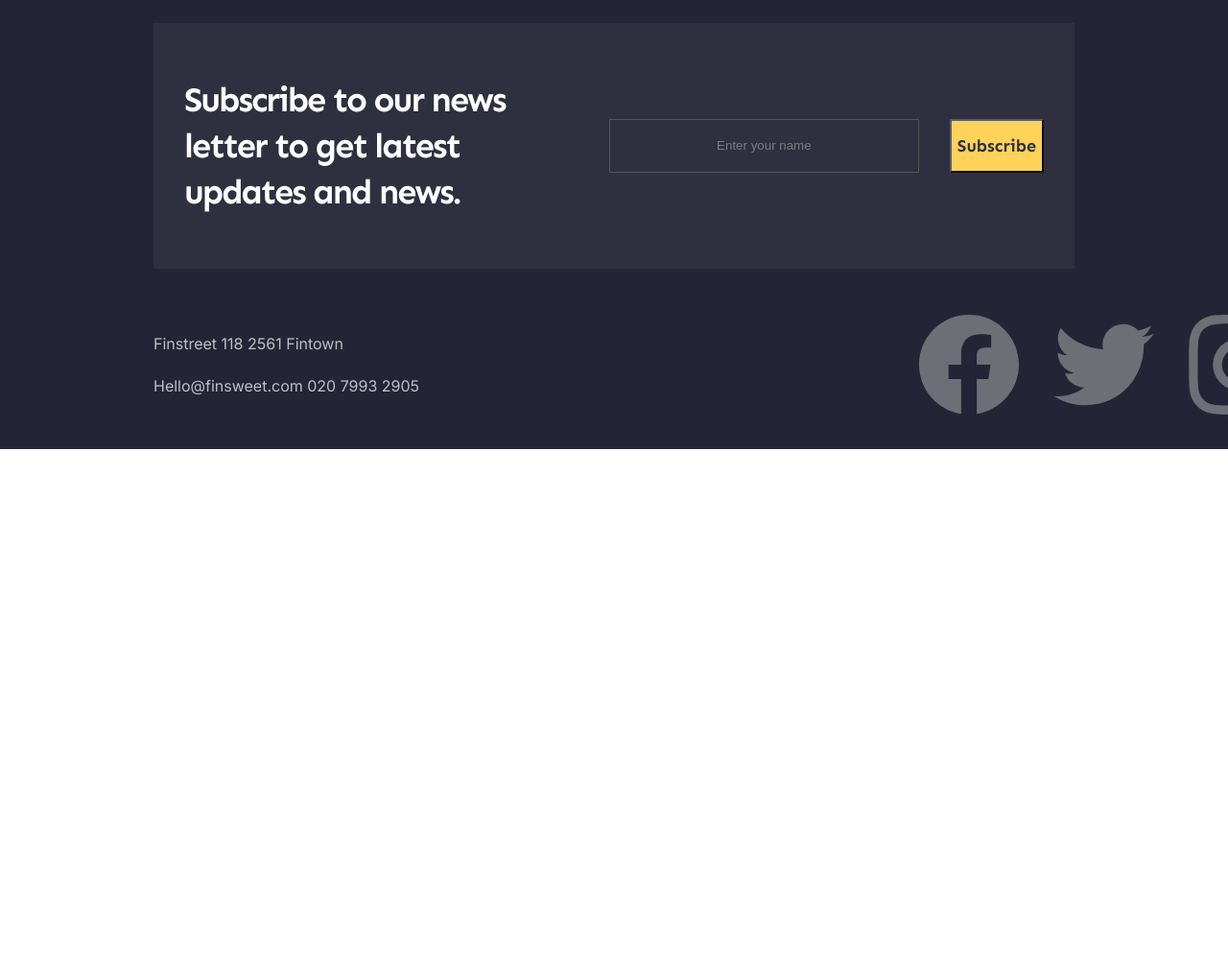
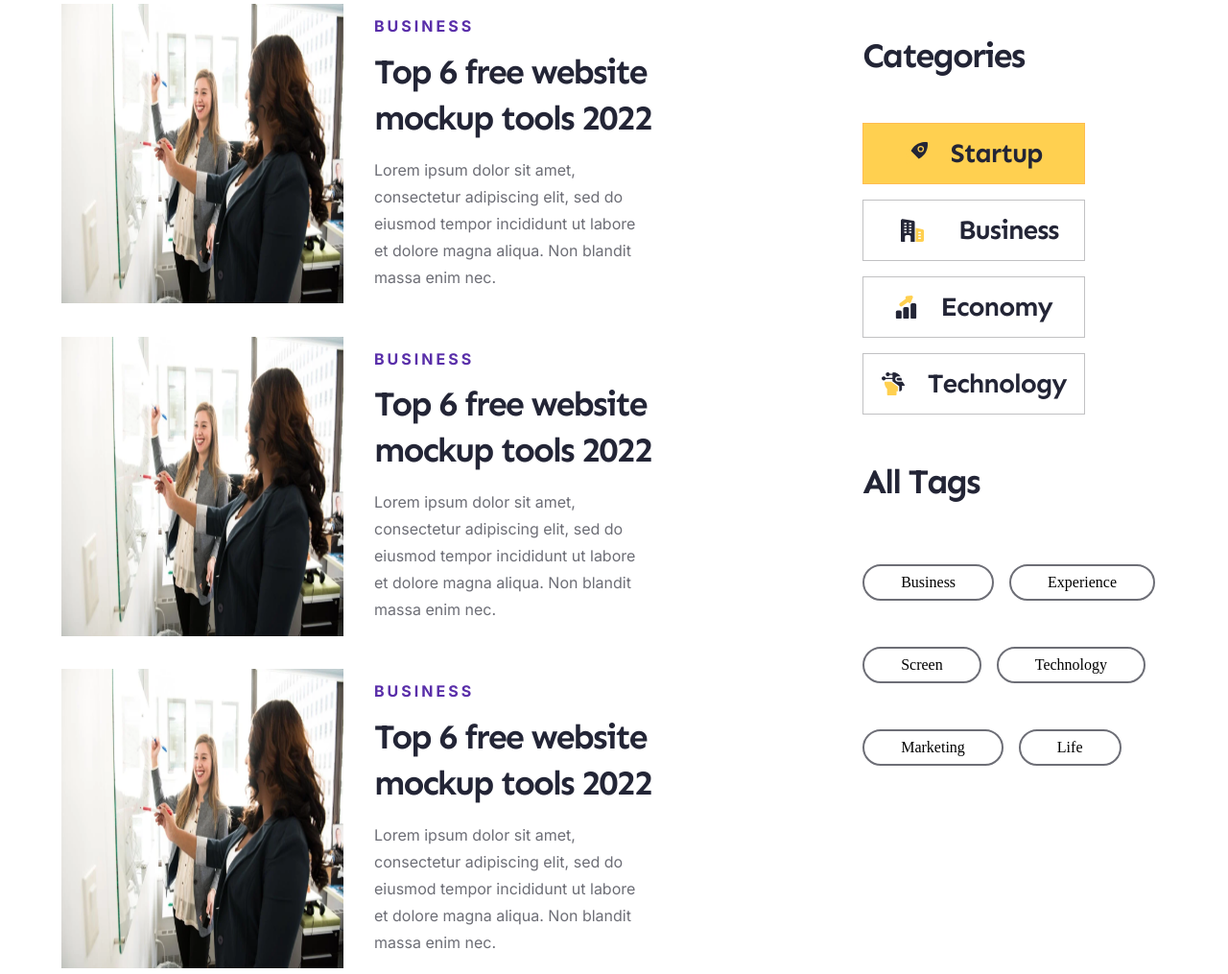
Before and after one commit to DialloMaria/Maquette-Figma, a plain HTML site: page category.html in a window 1280 px wide. Shown: the part 552-1567 px from the top of the page at 96% size. Before the commit the page ends 1020 px from the top, so only its background shows below. Drawn offline with Linux system fonts and the light colour scheme.

Commit message:
ajout de la section business-categories

```diff
--- a/category.css
+++ b/category.css
@@ -7,6 +7,7 @@ display: flex;
 flex-direction: column;
 justify-content: center;
 align-items: center;
+
 }
 .business h1 {
     width: 26.3125rem;
@@ -46,3 +47,125 @@ line-height: 1.25rem; /* 125% */
 letter-spacing: 0.1875rem;
 text-transform: uppercase;
 }
+.category {
+    width: 90%;
+    margin: 0 auto;
+    margin-top: 8rem;
+    display: grid;
+    grid-template-columns: 60% 28%;
+    gap: 9rem;
+    margin-bottom: 8rem;
+}
+.flex-business {
+    display: flex;
+    gap: 2rem;
+}
+.flex-category {
+    display: flex;
+    flex-direction: column;
+    gap:1rem;
+}
+.flex-business img {
+    width: 18.375rem;
+height: 19.5rem;;
+flex-shrink: 0;
+}
+.flex-business .txt h1 {
+    width: 11.39413rem;
+    color: var(--Purple, #592EA9);
+
+/* Cap 1 */
+font-family: Inter;
+font-size: 1rem;
+font-style: normal;
+font-weight: 600;
+line-height: 1.25rem; /* 125% */
+letter-spacing: 0.1875rem;
+text-transform: uppercase;
+}
+.flex-business .txt .title {
+    width: 25rem;
+    color: var(--Black, #232536);
+
+/* Heading H2 */
+font-family: Sen;
+font-size: 2.25rem;
+font-style: normal;
+font-weight: 700;
+line-height: 3rem; /* 133.333% */
+letter-spacing: -0.125rem;
+}
+.flex-business .txt p {
+    width: 18rem;
+    color: var(--Medium-grey, #6D6E76);
+
+/* Body 1 */
+font-family: Inter;
+font-size: 1rem;
+font-style: normal;
+font-weight: 400;
+line-height: 1.75rem; /* 175% */
+}
+.flex1 {
+    display: flex;
+    flex-direction: column;
+    gap: 2rem;
+}
+.flex-category h2 {
+    color: var(--Black, #232536);
+
+/* Heading H2 */
+font-family: Sen;
+font-size: 2.25rem;
+font-style: normal;
+font-weight: 700;
+line-height: 3rem; /* 133.333% */
+letter-spacing: -0.125rem;
+}
+.flex-category .grid-cat {
+    display: grid;
+    grid-template-columns: 14.5rem;
+    gap: 1rem;
+}
+.flex-category .grid-cat .cat1 {
+    width: 14.5rem;
+height: 4rem;
+flex-shrink: 0;
+border: #ffbc50 solid 1px;
+background: #FFD050;
+display: flex;
+justify-content: center;
+align-items: center;
+gap: 1.5rem;
+padding: 1rem;
+}
+.flex-category .grid-cat .cat1 h3 {
+    color: var(--Black, #232536);
+
+/* Heading H3 */
+font-family: Sen;
+font-size: 1.75rem;
+font-style: normal;
+font-weight: 700;
+line-height: 2.5rem; /* 142.857% */
+letter-spacing: -0.0625rem;
+}
+
+.flex-category .grid-cat .white {
+    border: 1.5px solid #C1C1C3;
+    background: var(--Light, #FFF);
+}
+.tags {
+    display: flex;
+    gap:1rem;
+    flex-wrap: wrap;
+}
+.tags p {
+    display: inline-flex;
+padding: 0.5rem 2.375rem;
+justify-content: center;
+align-items: center;
+gap: 0.625rem;
+border-radius: 1.75rem;
+border: 2px solid var(--Medium-grey, #6D6E76);
+}
--- a/category.html
+++ b/category.html
@@ -24,6 +24,74 @@
         <p>Lorem ipsum dolor sit amet, consectetur adipiscing elit, sed do eiusmod tempor incididunt ut labore.</p>
         <div class="bus-blog">Blog > Business</div>
     </section>
+<section class="category">
+    <div class="flex1">
+        <div class="flex-business">
+            <img src="img/blog1.png" alt="">
+            <div class="txt">
+                <h1>Business</h1>
+                <div class="title">Top 6 free website mockup tools 2022</div>
+                <p>Lorem ipsum dolor sit amet, consectetur adipiscing elit, sed do eiusmod tempor incididunt ut labore et dolore magna aliqua. Non blandit massa enim nec.</p>
+            </div>
+        </div>
+        <div class="flex-business">
+            <img src="img/blog1.png" alt="">
+            <div class="txt">
+                <h1>Business</h1>
+                <div class="title">Top 6 free website mockup tools 2022</div>
+                <p>Lorem ipsum dolor sit amet, consectetur adipiscing elit, sed do eiusmod tempor incididunt ut labore et dolore magna aliqua. Non blandit massa enim nec.</p>
+            </div>
+        </div>
+        <div class="flex-business">
+            <img src="img/blog1.png" alt="">
+            <div class="txt">
+                <h1>Business</h1>
+                <div class="title">Top 6 free website mockup tools 2022</div>
+                <p>Lorem ipsum dolor sit amet, consectetur adipiscing elit, sed do eiusmod tempor incididunt ut labore et dolore magna aliqua. Non blandit massa enim nec.</p>
+            </div>
+        </div>
+        <div class="flex-business">
+            <img src="img/blog1.png" alt="">
+            <div class="txt">
+                <h1>Business</h1>
+                <div class="title">Top 6 free website mockup tools 2022</div>
+                <p>Lorem ipsum dolor sit amet, consectetur adipiscing elit, sed do eiusmod tempor incididunt ut labore et dolore magna aliqua. Non blandit massa enim nec.</p>
+            </div>
+        </div>
+    </div>
+
+    <div class="flex-category">
+        <h2>Categories</h2>
+        <div class="grid-cat">
+            <div class="cat1">
+                <img src="img/shuttle.svg" alt="">
+                <h3>Startup</h3>
+            </div>
+            <div class="cat1 white">
+                <img src="img/Icon.svg" alt="">
+                <h3>Business</h3>
+            </div>
+            <div class="cat1 white">
+                <img src="img/economy (1).svg" alt="">
+                <h3>Economy</h3>
+            </div>
+            <div class="cat1 white">
+                <img src="img/cyborg.svg" alt="">
+                <h3>Technology</h3>
+            </div>
+        </div>
+        <h2>All Tags</h2>
+        <div class="tags">
+          <p>Business</p>
+          <p>Experience</p>
+          <p>Screen</p>
+          <p>Technology</p>
+          <p>Marketing</p>
+          <p>Life</p>
+        </div>
+    </div>
+</section>
+
     <footer>
         <div class="footer1">
             <img src="img/Logo.svg" alt="logo">
```
